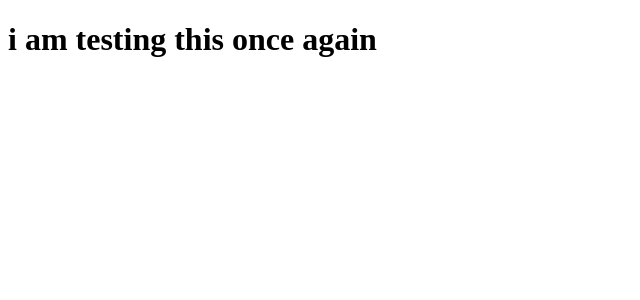
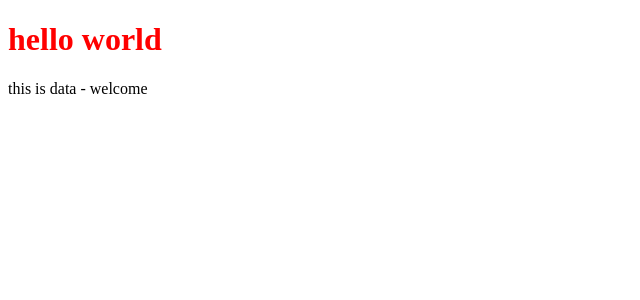
Before and after one commit to mohammedafsalk/todoApp, a React (Create React App) app: page / in a window 1280 px wide. Shown: the top 300 px of the page, without its empty margins (0-640 px from the left). Built offline with nearby package versions, Linux system fonts and the light colour scheme.

Commit message:
data added

```diff
--- a/src/App.js
+++ b/src/App.js
@@ -1,5 +1,11 @@
 function App() {
-  return <h1>i am testing this once again</h1>;
+  const data = "welcome";
+  return (
+    <div>
+      <h1 style={{ color: "red" }}>hello world</h1>
+      <p>this is data - {data}</p>
+    </div>
+  );
 }
 
-export default App
+export default App;
```
